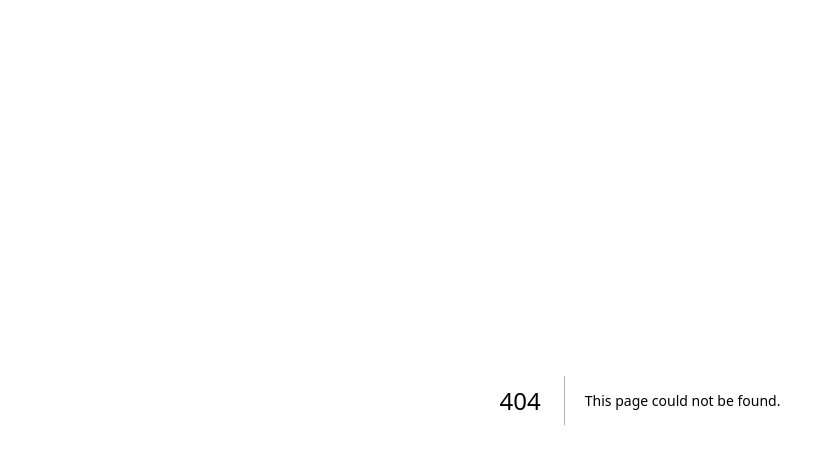
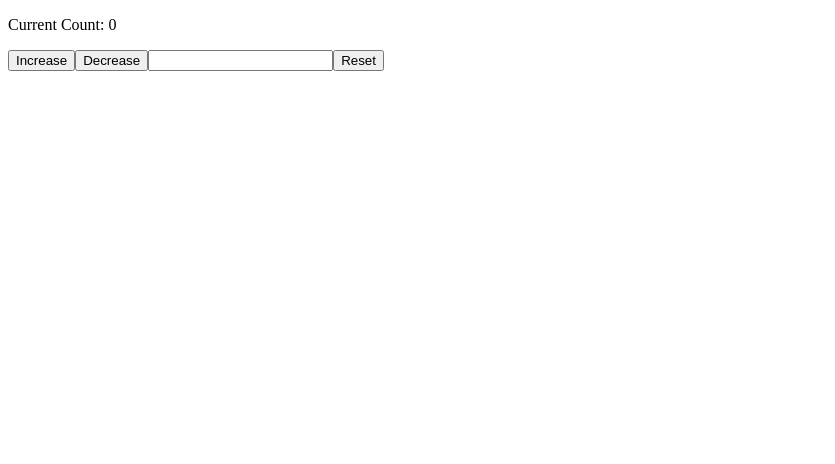
Before and after one commit to kopokczo/Exercises, a Next.js app: page /excercises/counter in a window 1280 px wide. Before the commit this address had no page. Shown: the top 464 px of the page, without its empty margins (0-835 px from the left). Built offline with nearby package versions, Linux system fonts and the light colour scheme.

Commit message:
Ex1 (#8)

```diff
--- /dev/null
+++ b/pages/excercises/counter.tsx
@@ -0,0 +1,25 @@
+import React, { useState } from "react";
+
+const Counter = () => {
+  const [count, setCount] = useState(0);
+  const [inputValue, setInputValue] = useState("");
+
+  return (
+    <div>
+      <p>Current Count: {count}</p>
+      <button onClick={() => setCount((currentValue) => currentValue + 1)}>
+        Increase
+      </button>
+      <button onClick={() => setCount((currentValue) => currentValue - 1)}>
+        Decrease
+      </button>
+      <input
+        type="number"
+        onChange={(event) => setInputValue(event.target.value)}
+      ></input>
+      <button onClick={() => setCount(Number(inputValue))}>Reset</button>
+    </div>
+  );
+};
+
+export default Counter;
```
Also changed, not shown: .eslintrc.js.
